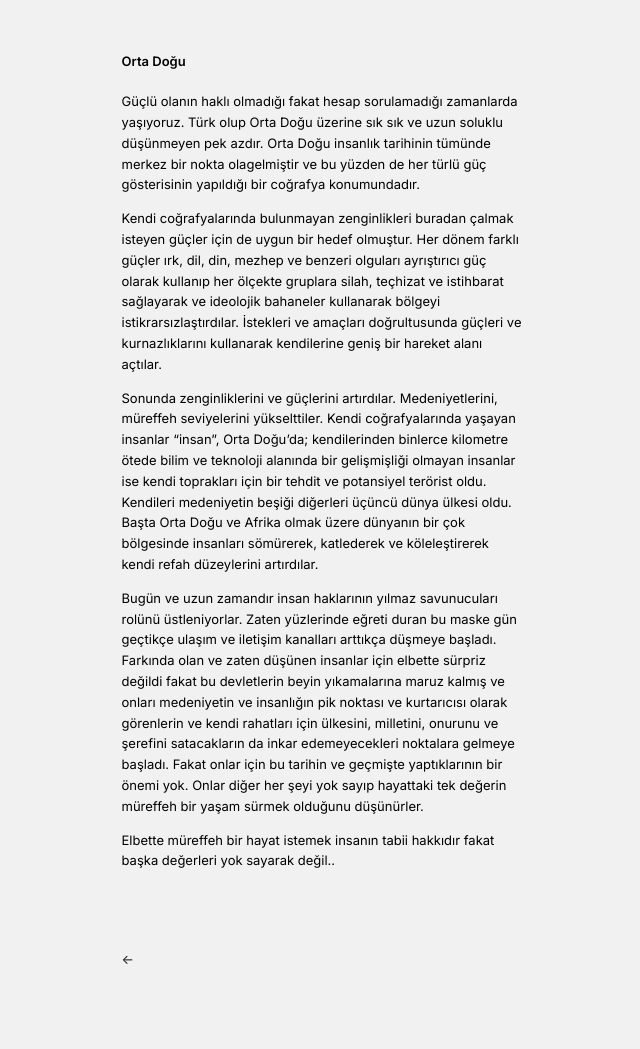
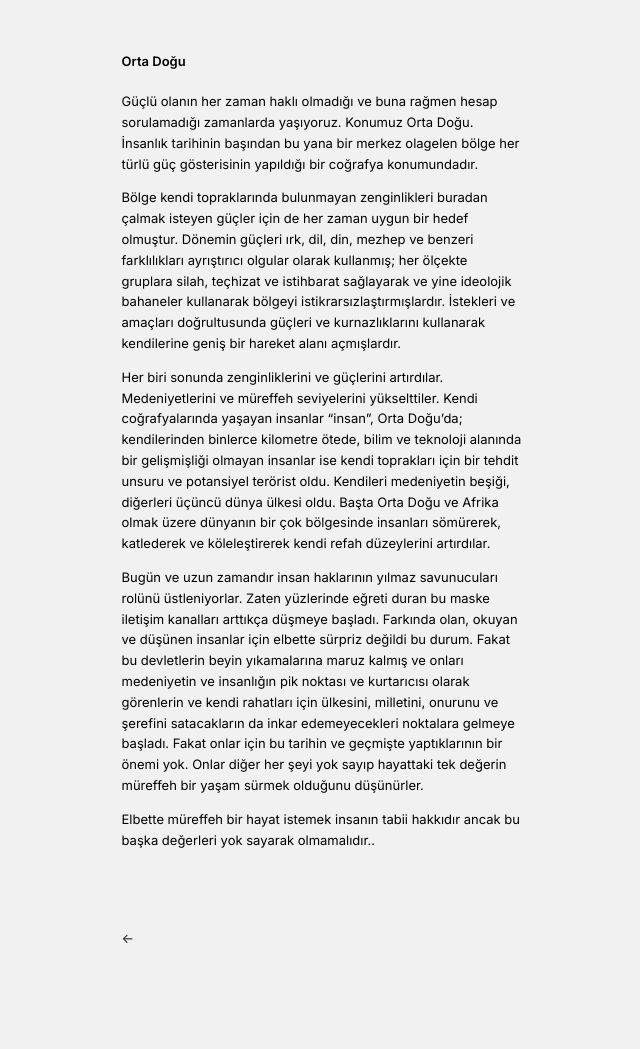
Before and after one commit to hayriartar/hayriartar.github.io, a Jekyll site: the page built from _posts/2026-03-03-ortadoğu.md, in a window 1280 px wide. Shown: the whole page, without its empty margins (311-951 px from the left). Built offline with Jekyll 4.4.1, drawn with Linux system fonts in a browser that asks for light colours; after the commit the page ends 1028 px from its top, so only the background shows below that.

Commit message:
Update 2026-03-03-ortadoğu.md

```diff
--- a/_posts/2026-03-03-ortadoğu.md
+++ b/_posts/2026-03-03-ortadoğu.md
@@ -6,24 +6,23 @@ categories: [blog]
 tag: []
 ---
 
-Güçlü olanın haklı olmadığı fakat hesap sorulamadığı zamanlarda yaşıyoruz. Türk olup Orta Doğu üzerine sık sık ve uzun soluklu düşünmeyen pek azdır.
-Orta Doğu insanlık tarihinin tümünde merkez bir nokta olagelmiştir ve bu yüzden de her türlü güç gösterisinin yapıldığı bir coğrafya konumundadır.
+Güçlü olanın her zaman haklı olmadığı ve buna rağmen hesap sorulamadığı zamanlarda yaşıyoruz. Konumuz Orta Doğu.
+İnsanlık tarihinin başından bu yana bir merkez olagelen bölge her türlü güç gösterisinin yapıldığı bir coğrafya konumundadır.
 
-Kendi coğrafyalarında bulunmayan zenginlikleri buradan çalmak isteyen güçler için de uygun bir hedef olmuştur.
-Her dönem farklı güçler ırk, dil, din, mezhep ve benzeri olguları ayrıştırıcı güç olarak kullanıp her ölçekte gruplara silah, teçhizat ve istihbarat sağlayarak
-ve ideolojik bahaneler kullanarak bölgeyi istikrarsızlaştırdılar. İstekleri ve amaçları doğrultusunda güçleri ve kurnazlıklarını kullanarak kendilerine geniş bir hareket alanı açtılar.
+Bölge kendi topraklarında bulunmayan zenginlikleri buradan çalmak isteyen güçler için de her zaman uygun bir hedef olmuştur.
+Dönemin güçleri ırk, dil, din, mezhep ve benzeri farklılıkları ayrıştırıcı olgular olarak kullanmış; her ölçekte gruplara silah, teçhizat ve istihbarat sağlayarak
+ve yine ideolojik bahaneler kullanarak bölgeyi istikrarsızlaştırmışlardır. İstekleri ve amaçları doğrultusunda güçleri ve kurnazlıklarını kullanarak kendilerine geniş bir hareket alanı açmışlardır.
 
-Sonunda zenginliklerini ve güçlerini artırdılar. Medeniyetlerini, müreffeh seviyelerini yükselttiler.
-Kendi coğrafyalarında yaşayan insanlar "insan", Orta Doğu'da; kendilerinden binlerce kilometre ötede
-bilim ve teknoloji alanında bir gelişmişliği olmayan insanlar ise kendi toprakları için bir tehdit ve potansiyel terörist oldu.
-Kendileri medeniyetin beşiği diğerleri üçüncü dünya ülkesi oldu. Başta Orta Doğu ve Afrika olmak üzere dünyanın bir çok bölgesinde insanları sömürerek,
+Her biri sonunda zenginliklerini ve güçlerini artırdılar. Medeniyetlerini ve müreffeh seviyelerini yükselttiler.
+Kendi coğrafyalarında yaşayan insanlar "insan", Orta Doğu'da; kendilerinden binlerce kilometre ötede,
+bilim ve teknoloji alanında bir gelişmişliği olmayan insanlar ise kendi toprakları için bir tehdit unsuru ve potansiyel terörist oldu.
+Kendileri medeniyetin beşiği, diğerleri üçüncü dünya ülkesi oldu. Başta Orta Doğu ve Afrika olmak üzere dünyanın bir çok bölgesinde insanları sömürerek,
 katlederek ve köleleştirerek kendi refah düzeylerini artırdılar.
 
-Bugün ve uzun zamandır insan haklarının yılmaz savunucuları rolünü üstleniyorlar. Zaten yüzlerinde eğreti duran bu maske gün geçtikçe
-ulaşım ve iletişim kanalları arttıkça düşmeye başladı.
-Farkında olan ve zaten düşünen insanlar için elbette sürpriz değildi fakat bu devletlerin beyin yıkamalarına maruz kalmış
+Bugün ve uzun zamandır insan haklarının yılmaz savunucuları rolünü üstleniyorlar. Zaten yüzlerinde eğreti duran bu maske iletişim kanalları arttıkça düşmeye başladı.
+Farkında olan, okuyan ve düşünen insanlar için elbette sürpriz değildi bu durum. Fakat bu devletlerin beyin yıkamalarına maruz kalmış
 ve onları medeniyetin ve insanlığın pik noktası ve kurtarıcısı olarak görenlerin ve kendi rahatları için ülkesini, milletini,
 onurunu ve şerefini satacakların da inkar edemeyecekleri noktalara gelmeye başladı.
 Fakat onlar için bu tarihin ve geçmişte yaptıklarının bir önemi yok. Onlar diğer her şeyi yok sayıp hayattaki tek değerin müreffeh bir yaşam sürmek olduğunu düşünürler.
 
-Elbette müreffeh bir hayat istemek insanın tabii hakkıdır fakat başka değerleri yok sayarak değil..
+Elbette müreffeh bir hayat istemek insanın tabii hakkıdır ancak bu başka değerleri yok sayarak olmamalıdır..
```
